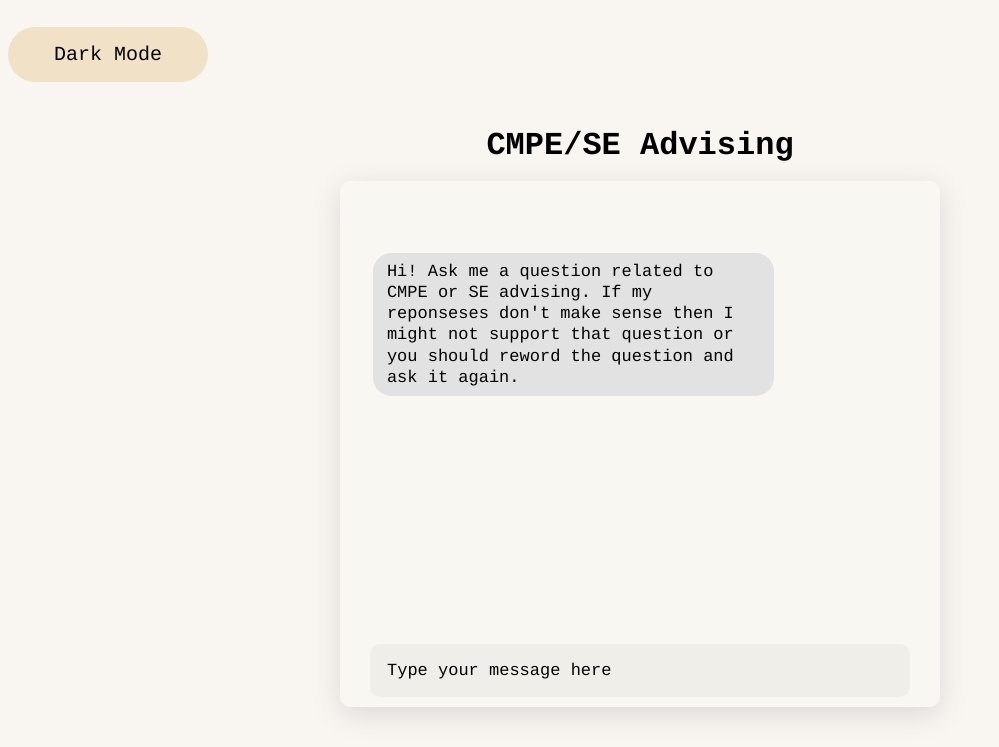
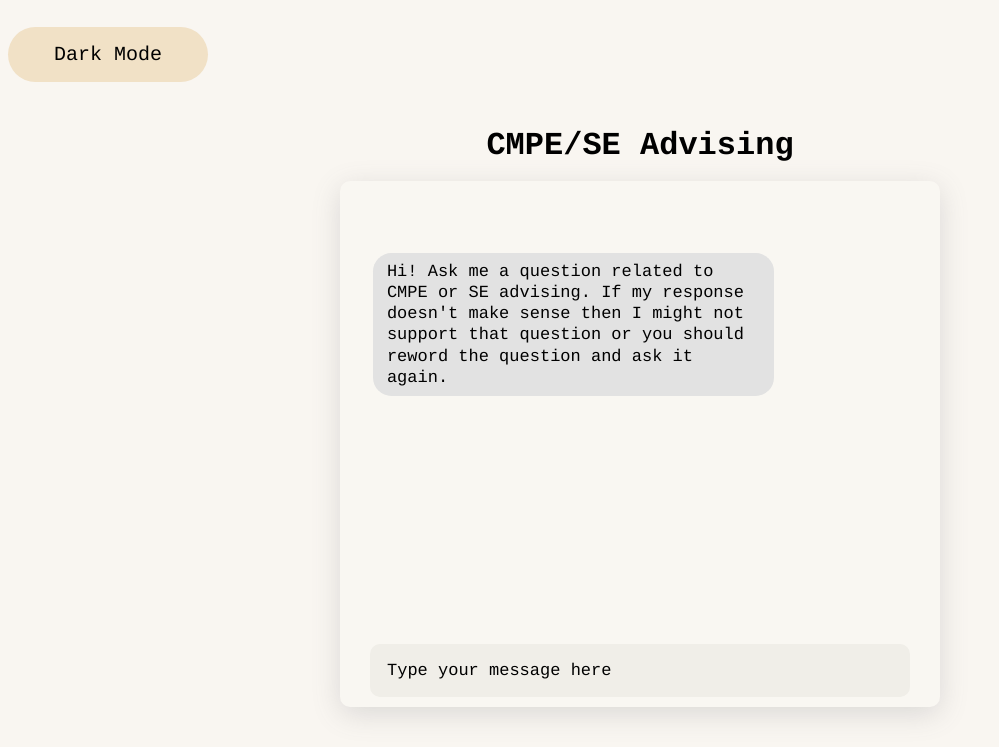
Before and after one commit to akumar23/HAL-AI-AdvisorBot, a Flask app: page / in a window 1280 px wide. Shown: the top 747 px of the page, without its empty margins (0-999 px from the left). Run offline with Flask 2, Linux system fonts and the light colour scheme; some libraries are stand-ins or nearby versions.

Commit message:
Update base.html

```diff
--- a/templates/base.html
+++ b/templates/base.html
@@ -38,7 +38,7 @@
 
         <div id="chatbox">
             <p class="botText">
-                <span>Hi! Ask me a question related to CMPE or SE advising. If my reponseses don't make sense then I might not support that question or you should reword the question and ask it again.</span>
+                <span>Hi! Ask me a question related to CMPE or SE advising. If my response doesn't make sense then I might not support that question or you should reword the question and ask it again.</span>
             </p>
         </div>
 
```
